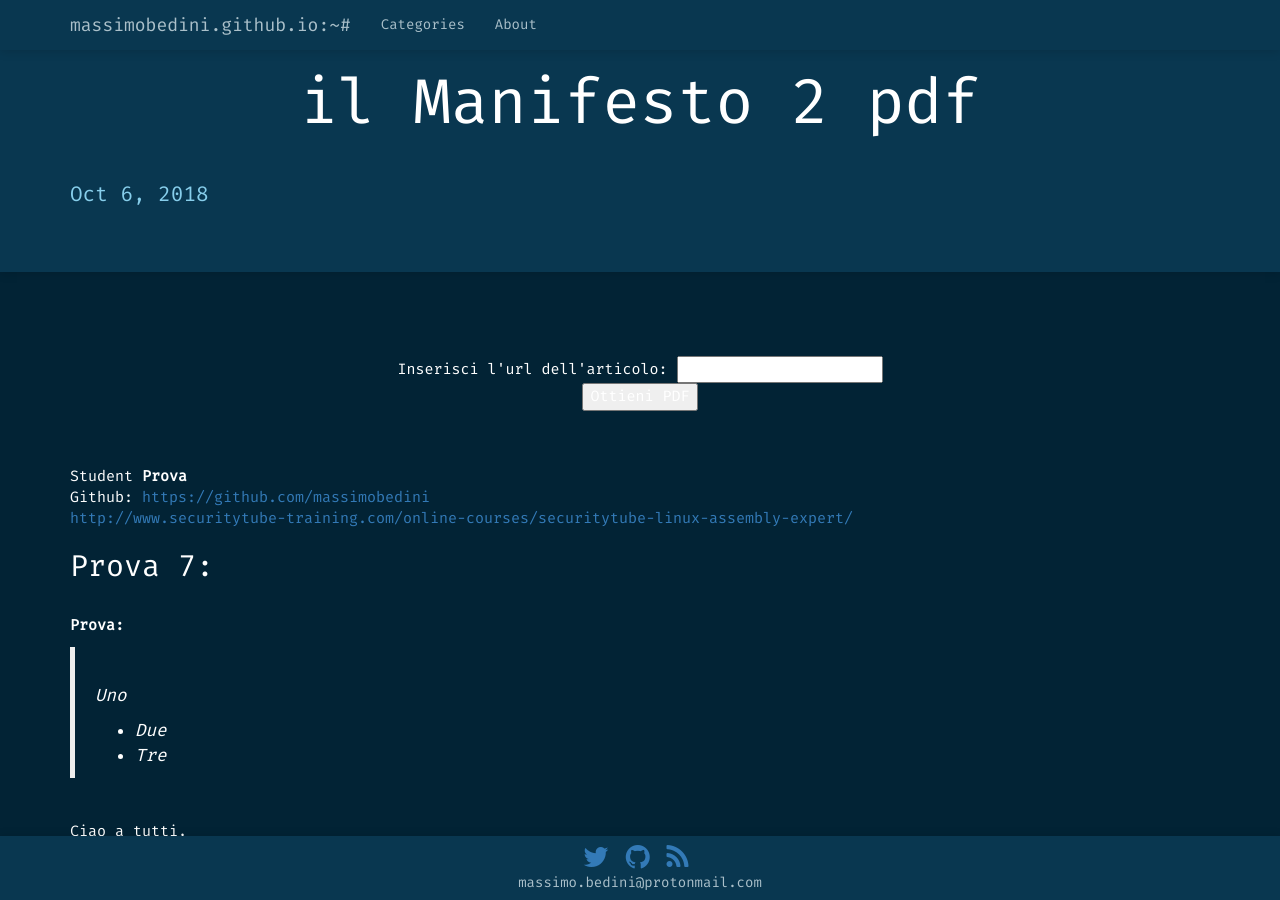
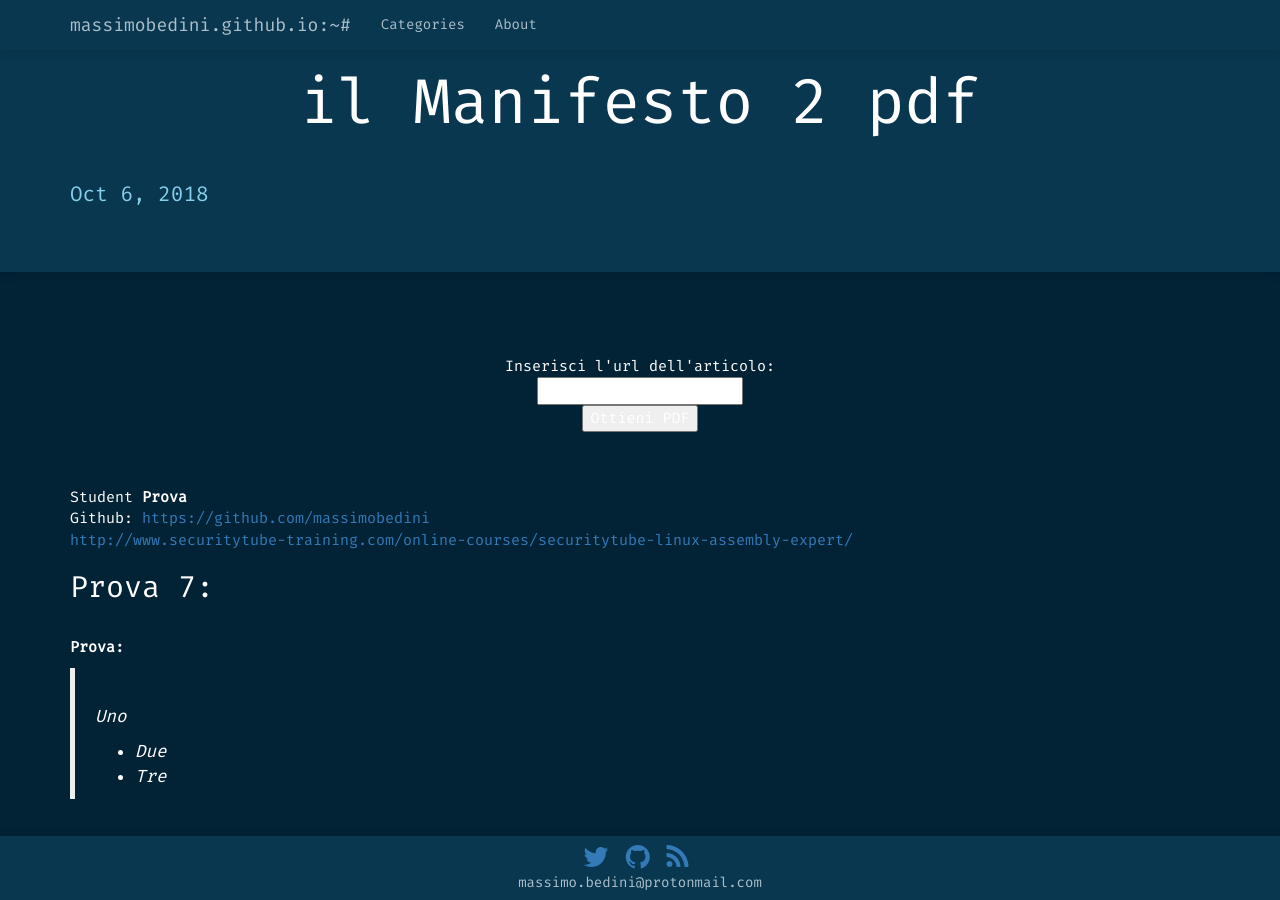
Before and after one commit to goax/goax.github.io, a Jekyll site: the page built from _posts/2018-11-06-manifesto-2-pdf.markdown, in a window 1280 px wide and 900 px high. Built offline with Jekyll 4.4.1, drawn with Linux system fonts in a browser that asks for light colours; nearby versions of some CDN libraries; some web fonts are replaced.

Commit message:
Update 2018-11-06-manifesto-2-pdf.markdown

```diff
--- a/_posts/2018-11-06-manifesto-2-pdf.markdown
+++ b/_posts/2018-11-06-manifesto-2-pdf.markdown
@@ -10,8 +10,9 @@ categories: tools
 <script type="text/javascript" src="../js/manifesto.js"></script>
 
 <center>
+	Inserisci l'url dell'articolo:
 <form id="frm1">
-  Inserisci l'url dell'articolo: <input type="text" name="fname" value="URL COMPLETO"><br>
+  <input type="text" name="fname" value="URL COMPLETO"><br>
 </form>
 
 <button onclick="myFunction()">Ottieni PDF</button>
```
